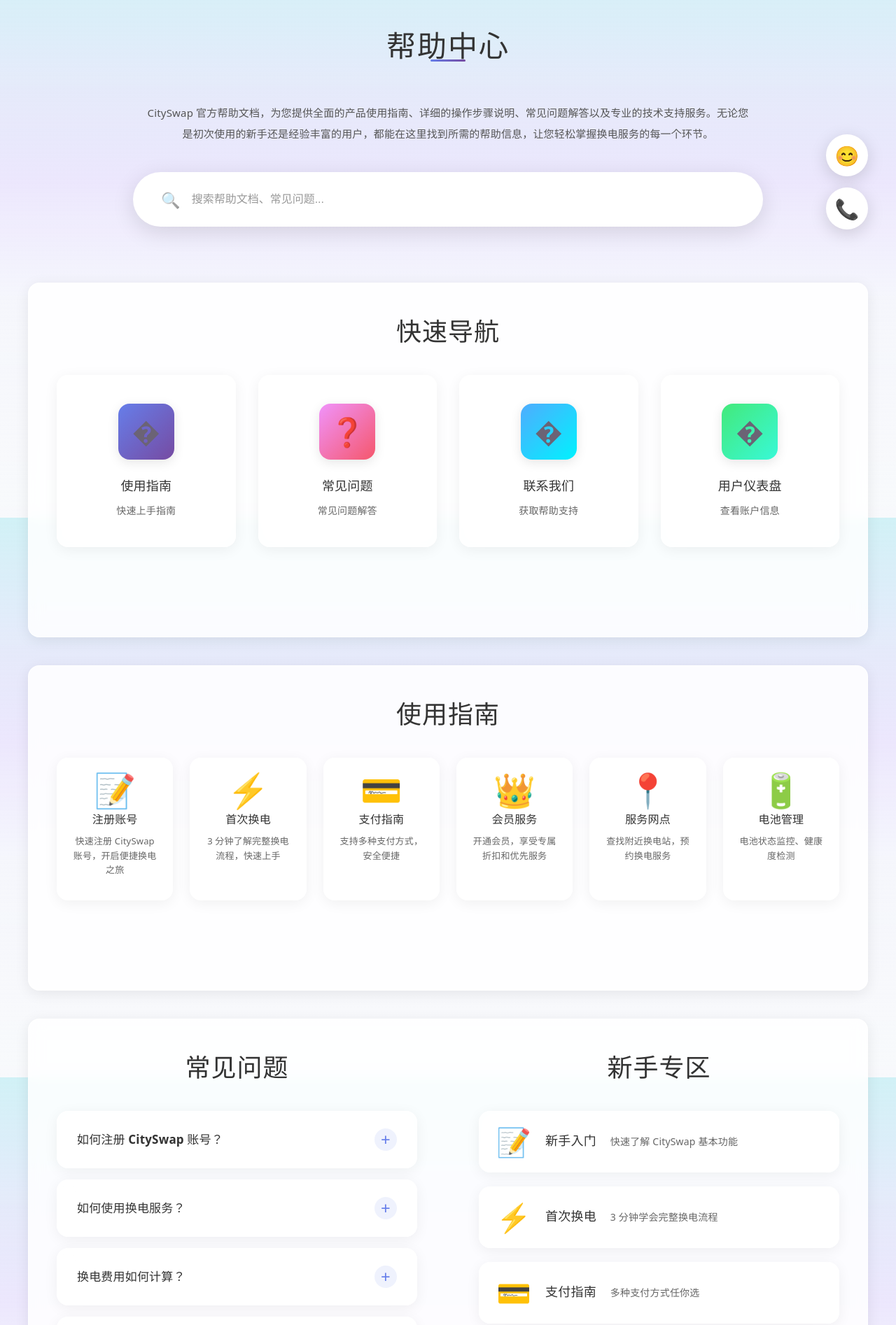
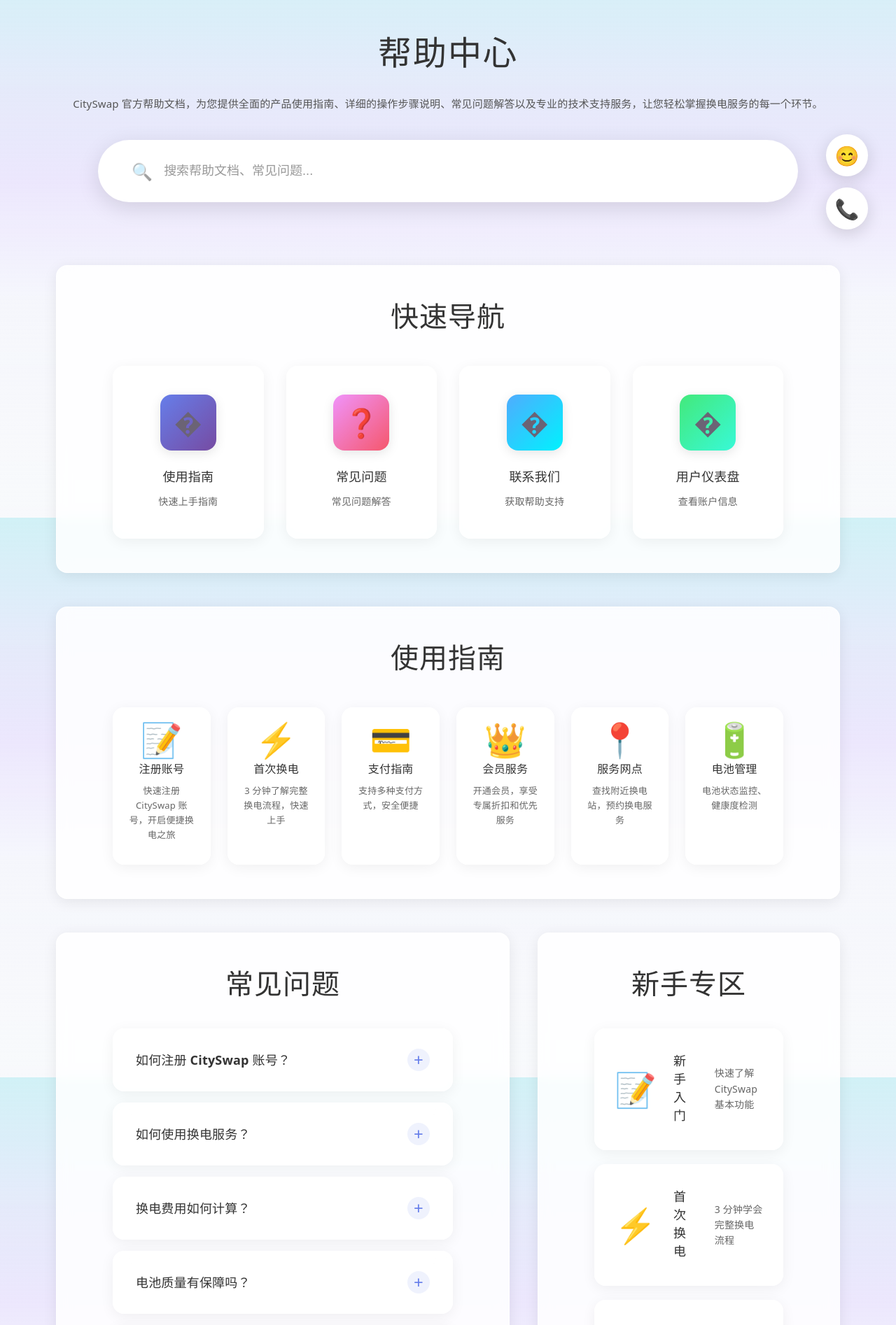
Before and after one commit to CoderDongHuang/city-battery-panel-2024, a Vue app: page /help in a window 1280 px wide. Shown: the part 140-2034 px from the top of the page at 70% size. Built offline with nearby package versions, Linux system fonts and the light colour scheme; sample sign-in values are in the browser's storage.

Commit message:
帮助中心样式调整

```diff
--- a/src/views/Help.vue
+++ b/src/views/Help.vue
@@ -5,8 +5,8 @@
       <div class="banner-content">
         <h1 class="banner-title">帮助中心</h1>
         <p class="banner-description">
-                CitySwap 官方帮助文档，为您提供全面的产品使用指南、详细的操作步骤说明、常见问题解答以及专业的技术支持服务。无论您是初次使用的新手还是经验丰富的用户，都能在这里找到所需的帮助信息，让您轻松掌握换电服务的每一个环节。
-              </p>
+          CitySwap 官方帮助文档，为您提供全面的产品使用指南、详细的操作步骤说明、常见问题解答以及专业的技术支持服务，让您轻松掌握换电服务的每一个环节。
+        </p>
 
         <!-- 搜索框 -->
         <div class="search-container">
@@ -110,10 +110,10 @@
           </div>
         </div>
 
-        <!-- 常见问题和新手专区 - 左右布局 -->
-        <div class="content-box">
-          <div class="faq-guide-container">
-            <!-- 常见问题 -->
+        <!-- 常见问题和新手专区 - 左右布局 6:4，两个独立框框 -->
+        <div class="faq-newbie-container">
+          <!-- 常见问题 -->
+          <div class="content-box faq-content-box">
             <div class="faq-section">
               <h2 class="section-main-title">常见问题</h2>
               <div class="faq-list">
@@ -132,8 +132,10 @@
                 </div>
               </div>
             </div>
+          </div>
 
-            <!-- 新手专区 -->
+          <!-- 新手专区 -->
+          <div class="content-box newbie-content-box">
             <div class="newbie-section">
               <h2 class="section-main-title">新手专区</h2>
               <div class="newbie-cards">
@@ -297,10 +299,10 @@ const startChat = () => {
 /* 顶部横幅区域 - 透明背景，与页面背景融为一体 */
 .help-banner {
   background: transparent;
-  padding: 40px 20px 20px;
+  padding: 50px 20px 30px;
   text-align: center;
   position: relative;
-  min-height: 220px;
+  min-height: 240px;
   display: flex;
   align-items: center;
   justify-content: center;
@@ -313,25 +315,11 @@ const startChat = () => {
 }
 
 .banner-title {
-  font-size: 42px;
+  font-size: 48px;
   color: #333;
-  margin-bottom: 20px;
+  margin-bottom: 24px;
   font-weight: 700;
   letter-spacing: 2px;
-  position: relative;
-  display: inline-block;
-}
-
-.banner-title::after {
-  content: '';
-  position: absolute;
-  bottom: -10px;
-  left: 50%;
-  transform: translateX(-50%);
-  width: 50px;
-  height: 3px;
-  background: linear-gradient(90deg, #667eea 0%, #764ba2 100%);
-  border-radius: 2px;
 }
 
 .banner-description {
@@ -339,8 +327,8 @@ const startChat = () => {
   color: #555;
   margin-top: 48px;
   margin-bottom: 40px;
-  line-height: 2;
-  max-width: 900px;
+  line-height: 1.6;
+  max-width: 1600px;
   margin-left: auto;
   margin-right: auto;
   padding: 0 20px;
@@ -348,14 +336,14 @@ const startChat = () => {
 }
 
 .search-container {
-  max-width: 1200px;
+  max-width: 1000px;
   margin: 0 auto;
 }
 
 .search-box {
   background: white;
   border-radius: 50px;
-  padding: 18px 20px 18px 40px;
+  padding: 20px 24px 20px 48px;
   display: flex;
   align-items: center;
   gap: 16px;
@@ -375,7 +363,7 @@ const startChat = () => {
 }
 
 .search-icon {
-  font-size: 22px;
+  font-size: 24px;
   opacity: 0.6;
   flex-shrink: 0;
 }
@@ -384,8 +372,8 @@ const startChat = () => {
   flex: 1;
   border: none;
   outline: none;
-  font-size: 16px;
-  padding: 12px 0;
+  font-size: 18px;
+  padding: 14px 0;
   color: #333;
   background: transparent;
 }
@@ -396,9 +384,9 @@ const startChat = () => {
 
 /* 主内容容器 - 全宽布局 */
 .help-main-container {
-  max-width: 1400px;
+  max-width: 1700px;
   margin: 0 auto;
-  padding: 20px 40px 60px;
+  padding: 20px 80px 60px;
 }
 
 .help-content-wrapper {
@@ -410,31 +398,43 @@ const startChat = () => {
   background: rgba(255, 255, 255, 0.85);
   backdrop-filter: blur(10px);
   border-radius: 16px;
-  padding: 48px 40px;
+  padding: 48px 80px;
   box-shadow: 0 4px 20px rgba(0, 0, 0, 0.08);
   border: 1px solid rgba(255, 255, 255, 0.8);
-  margin-bottom: 40px;
+  margin-bottom: 48px;
 }
 
 .content-box:last-child {
   margin-bottom: 0;
 }
 
+/* 常见问题和新手专区的框框在容器内无底部间距 */
+.faq-content-box,
+.newbie-content-box {
+  margin-bottom: 0;
+}
+
+
+
+.section-main-title {
+  font-size: 40px;
+  color: #333;
+  margin-bottom: 48px;
+  font-weight: 700;
+  text-align: center;
+  letter-spacing: 1px;
+  display: block;
+  margin-left: auto;
+  margin-right: auto;
+}
+
 /* 章节通用样式 */
 .quick-nav-section,
 .guide-section,
 .faq-section,
+.newbie-section,
 .contact-section {
-  margin-bottom: 80px;
-}
-
-.section-main-title {
-  font-size: 36px;
-  color: #333;
-  margin-bottom: 40px;
-  font-weight: 700;
-  text-align: center;
-  letter-spacing: 1px;
+  margin-bottom: 0;
 }
 
 /* 快速导航 */
@@ -535,18 +535,27 @@ const startChat = () => {
   line-height: 1.6;
 }
 
+/* 常见问题和新手专区容器 - 6:4 布局 */
+.faq-newbie-container {
+  display: grid;
+  grid-template-columns: 6fr 4fr;
+  gap: 40px;
+  margin-bottom: 48px;
+}
+
+.faq-content-box,
+.newbie-content-box {
+  min-width: 0;
+}
+
 /* 常见问题 */
 .faq-section {
   margin-bottom: 0;
-  flex: 1;
-  padding-right: 24px;
 }
 
-.faq-guide-container {
-  display: grid;
-  grid-template-columns: 1fr 1fr;
-  gap: 40px;
-  margin-bottom: 80px;
+.faq-section .section-main-title {
+  text-align: center;
+  margin-bottom: 40px;
 }
 
 .faq-list {
@@ -577,9 +586,9 @@ const startChat = () => {
   display: flex;
   justify-content: space-between;
   align-items: center;
-  padding: 24px 28px;
+  padding: 28px 32px;
   cursor: pointer;
-  font-size: 17px;
+  font-size: 18px;
   font-weight: 600;
   color: #333;
   background: transparent;
@@ -610,10 +619,10 @@ const startChat = () => {
 }
 
 .faq-answer {
-  padding: 0 28px 24px;
+  padding: 0 32px 28px;
   color: #666;
   line-height: 2;
-  font-size: 15px;
+  font-size: 16px;
   white-space: pre-line;
   background: transparent;
 }
@@ -621,8 +630,11 @@ const startChat = () => {
 /* 新手专区 */
 .newbie-section {
   margin-bottom: 0;
-  flex: 1;
-  padding-left: 24px;
+}
+
+.newbie-section .section-main-title {
+  text-align: center;
+  margin-bottom: 40px;
 }
 
 .newbie-cards {
@@ -635,10 +647,10 @@ const startChat = () => {
   background: rgba(255, 255, 255, 0.7);
   backdrop-filter: blur(12px);
   border-radius: 16px;
-  padding: 28px 24px;
+  padding: 32px 28px;
   display: flex;
   align-items: center;
-  gap: 20px;
+  gap: 24px;
   cursor: pointer;
   transition: all 0.3s ease;
   box-shadow: 0 4px 20px rgba(0, 0, 0, 0.06);
@@ -646,14 +658,14 @@ const startChat = () => {
 }
 
 .newbie-card:hover {
-  transform: translateX(8px);
+  transform: translateY(-4px);
   box-shadow: 0 8px 32px rgba(0, 0, 0, 0.1);
   background: rgba(255, 255, 255, 0.85);
   border-color: rgba(255, 255, 255, 0.7);
 }
 
 .newbie-card-icon {
-  font-size: 40px;
+  font-size: 48px;
   flex-shrink: 0;
 }
 
@@ -662,12 +674,14 @@ const startChat = () => {
   color: #333;
   margin-bottom: 4px;
   font-weight: 600;
+  flex: 1;
 }
 
 .newbie-card p {
   font-size: 14px;
   color: #666;
-  line-height: 1.4;
+  line-height: 1.6;
+  flex: 2;
 }
 
 /* 联系我们 */
@@ -809,9 +823,14 @@ const startChat = () => {
     grid-template-columns: repeat(2, 1fr);
   }
 
-  .faq-guide-container {
+  .faq-newbie-container {
     grid-template-columns: 1fr;
     gap: 40px;
+  }
+
+  .faq-content-box,
+  .newbie-content-box {
+    margin-bottom: 0;
   }
 
   .faq-section {
```
